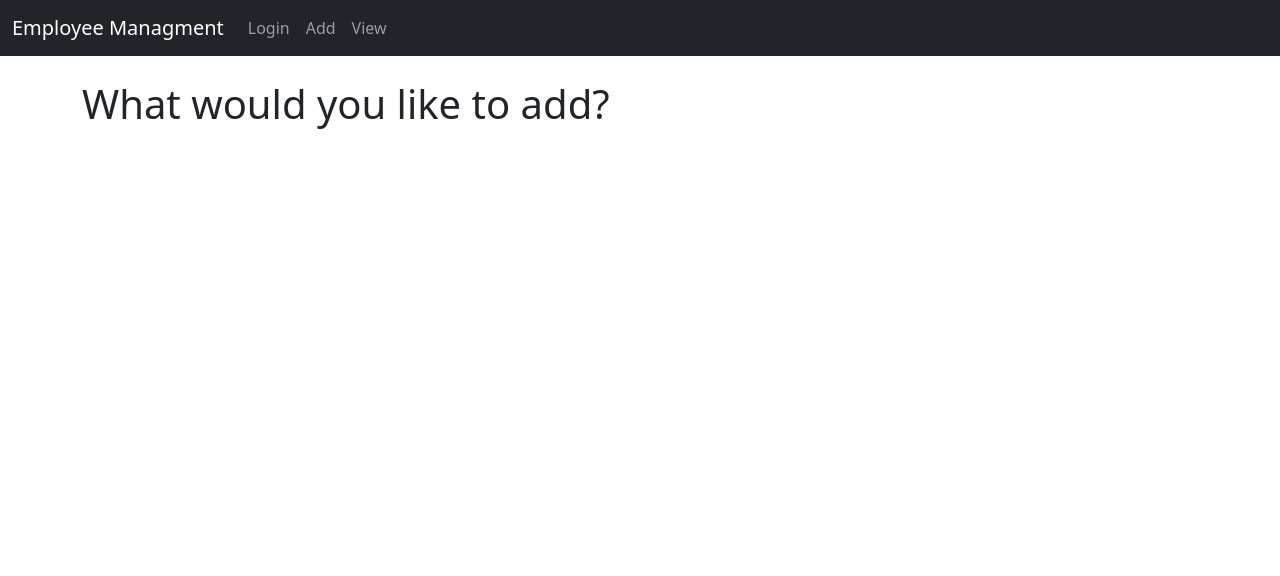
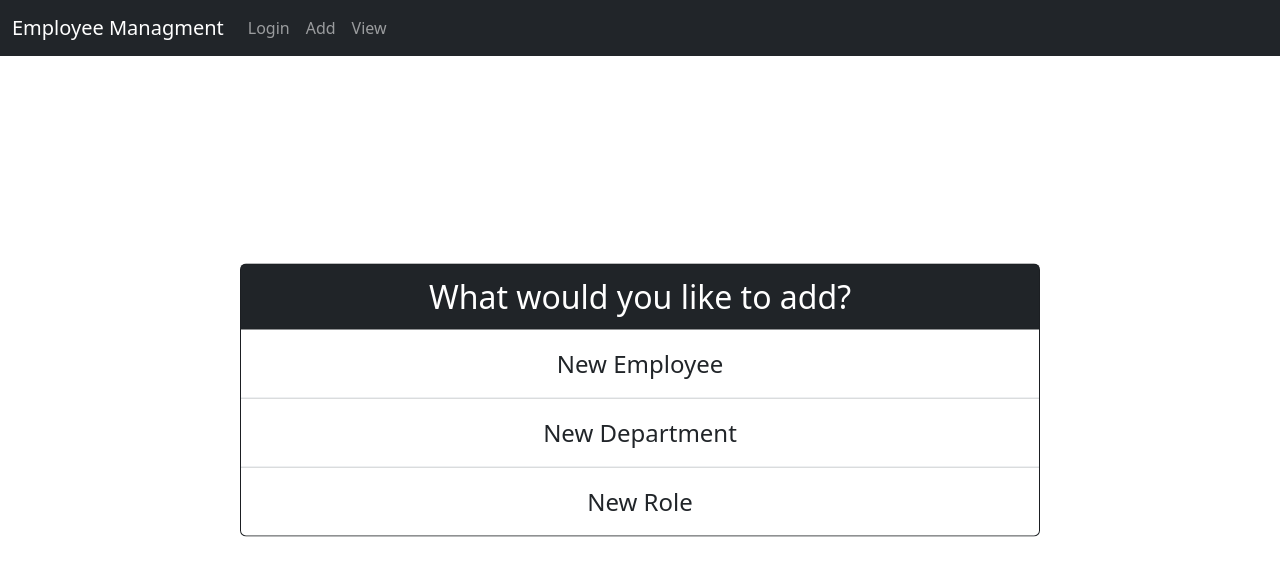
Before and after one commit to Codeyg12/Employee_Management, a Django app: page /add in a window 1280 px wide. Shown: the top 576 px of the page. Run offline with Django 4.2, Linux system fonts and the light colour scheme.

Commit message:
adding pages to add roles, departments and employees into html pages, views and urls

```diff
--- a/webpage/templates/add.html
+++ b/webpage/templates/add.html
@@ -1,3 +1,31 @@
 {% extends 'base.html' %} {% block content %}
-<h1>What would you like to add?</h1>
+<div
+  class="card text-center position-absolute top-50 start-50 translate-middle text-bg-dark"
+  style="width: 50em"
+>
+  <div class="card-header fs-2">What would you like to add?</div>
+  <ul class="list-group list-group-flush fs-4">
+    <li class="list-group-item py-3">
+      <a
+        href="{% url 'add_employee' %}"
+        class="link-dark text-decoration-none link-opacity-50-hover"
+        >New Employee</a
+      >
+    </li>
+    <li class="list-group-item py-3">
+      <a
+        href="{% url 'add_department' %}"
+        class="link-dark text-decoration-none link-opacity-50-hover"
+        >New Department</a
+      >
+    </li>
+    <li class="list-group-item py-3">
+      <a
+        href="{% url 'add_role' %}"
+        class="link-dark text-decoration-none link-opacity-50-hover"
+        >New Role</a
+      >
+    </li>
+  </ul>
+</div>
 {% endblock %}
--- /dev/null
+++ b/webpage/templates/add_department.html
@@ -0,0 +1,3 @@
+{% extends 'base.html' %} {% block content %}
+<h1>add Department</h1>
+{% endblock %}
--- /dev/null
+++ b/webpage/templates/add_employee.html
@@ -0,0 +1,3 @@
+{% extends 'base.html' %} {% block content %}
+<h1>add Employee</h1>
+{% endblock %}
--- /dev/null
+++ b/webpage/templates/add_role.html
@@ -0,0 +1,3 @@
+{% extends 'base.html' %} {% block content %}
+<h1>add role</h1>
+{% endblock %}
--- a/webpage/urls.py
+++ b/webpage/urls.py
@@ -4,5 +4,8 @@ from . import views
 urlpatterns = [
     path('', views.home, name='home'),
     path('add', views.add, name='add'),
-    path('view', views.view, name='view')
+    path('view', views.view, name='view'),
+    path('add_employee', views.add_employee, name='add_employee'),
+    path('add_department', views.add_department, name='add_department'),
+    path('add_role', views.add_role, name='add_role'),
 ]
--- a/webpage/views.py
+++ b/webpage/views.py
@@ -11,3 +11,12 @@ def add(request):
 
 def view(request):
     return render(request, 'view.html', {})
+
+def add_employee(request):
+    return render(request, 'add_employee.html', {})
+
+def add_department(request):
+    return render(request, 'add_department.html', {})
+
+def add_role(request):
+    return render(request, 'add_role.html', {})
```
Also changed, not shown: webpage/templates/view.html (+11 -1 lines).
